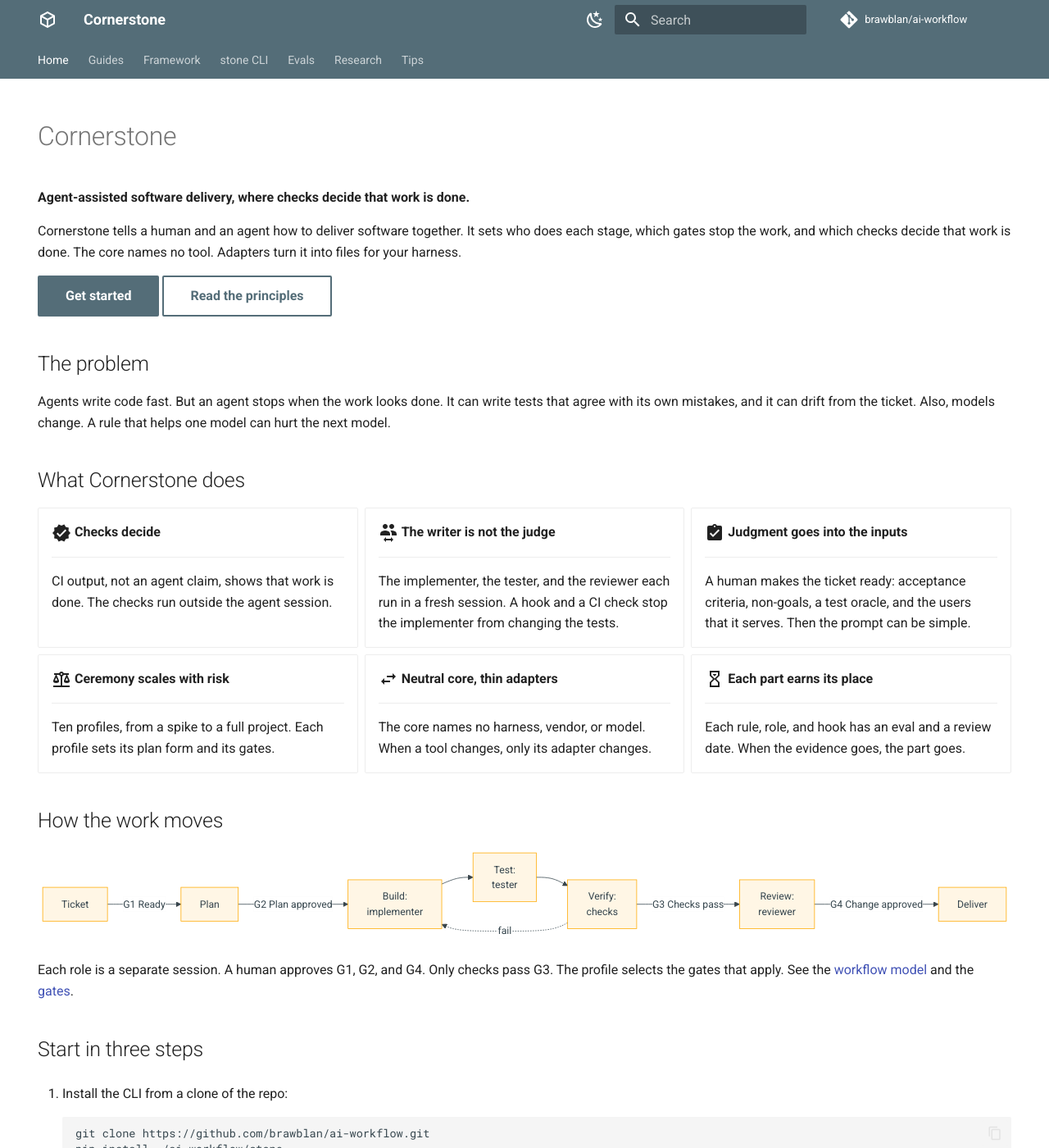
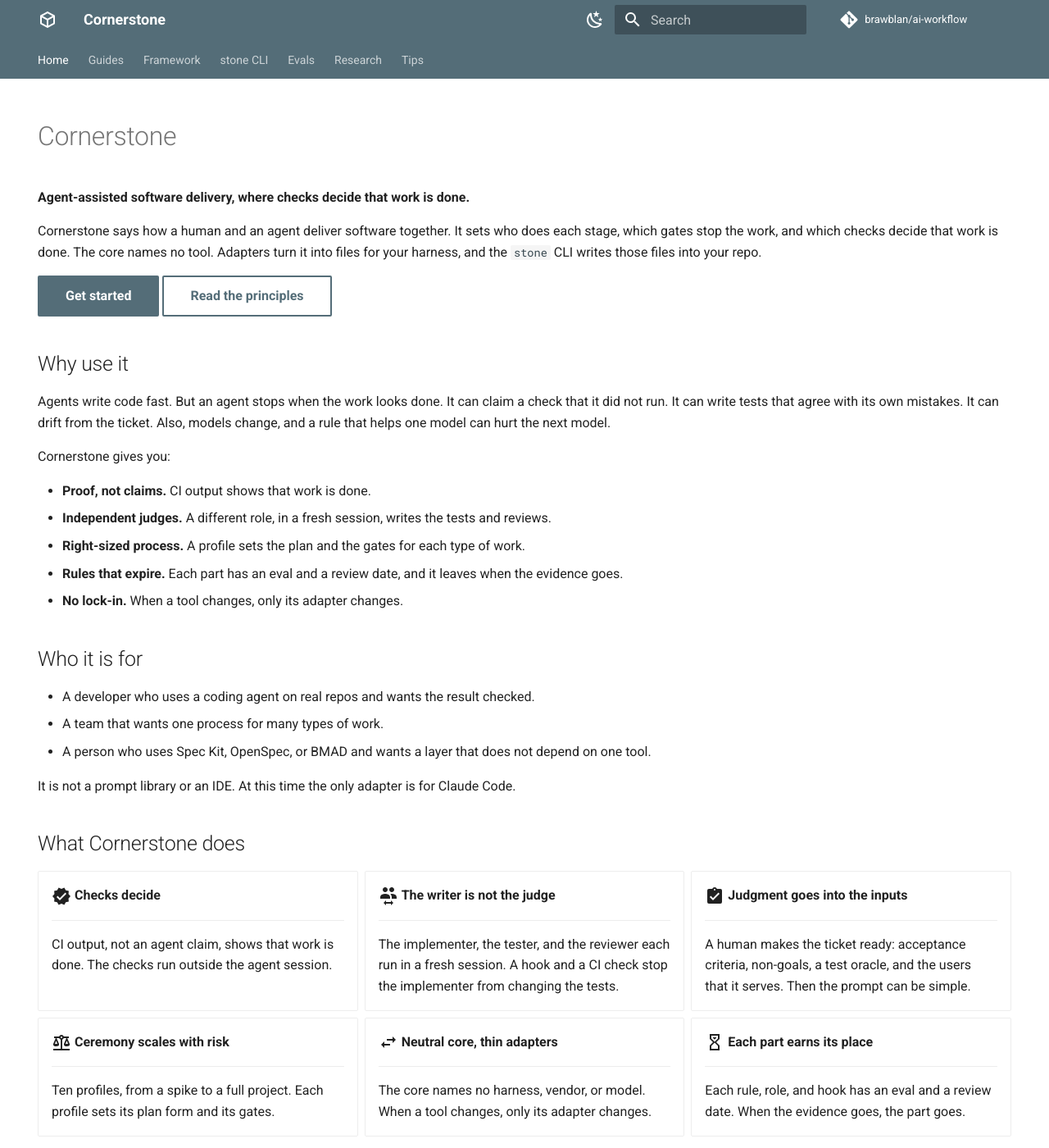
Before and after one commit to brawblan/ai-workflow, an MkDocs documentation site: the page built from website/content/index.md, in a window 1280 px wide and 1400 px high. Shown: the whole window at 82% size. Built offline with MkDocs 1.6.1 and Material for MkDocs 9.7.7, drawn with Linux system fonts in a browser that asks for light colours; comment, search, counter and statistics services are not loaded; some of the changed text lies outside the part shown.

Commit message:
docs(framework): describe Cornerstone and its prior art
Add a prior-art section and decision D40. Rewrite the top of the README
and the docs home page: what Cornerstone is, why use it, who it is for,
and how it compares.

Why: a new reader could not see the value of the framework or how it
differs from Spec Kit, BMAD, and similar tools.

Co-Authored-By: Claude Sonnet 5.5 <noreply@anthropic.com>

```diff
--- a/website/content/index.md
+++ b/website/content/index.md
@@ -8,18 +8,34 @@ hide:
 
 **Agent-assisted software delivery, where checks decide that work is done.**
 
-Cornerstone tells a human and an agent how to deliver software together. It sets who does each
-stage, which gates stop the work, and which checks decide that work is done. The core names no tool.
-Adapters turn it into files for your harness.
+Cornerstone says how a human and an agent deliver software together. It sets who does each stage,
+which gates stop the work, and which checks decide that work is done. The core names no tool.
+Adapters turn it into files for your harness, and the `stone` CLI writes those files into your repo.
 
 [Get started](docs/guides/README.md){ .md-button .md-button--primary }
 [Read the principles](framework/principles.md){ .md-button }
 
-## The problem
+## Why use it
 
-Agents write code fast. But an agent stops when the work looks done. It can write tests that agree
-with its own mistakes, and it can drift from the ticket. Also, models change. A rule that helps one
-model can hurt the next model.
+Agents write code fast. But an agent stops when the work looks done. It can claim a check that it
+did not run. It can write tests that agree with its own mistakes. It can drift from the ticket.
+Also, models change, and a rule that helps one model can hurt the next model.
+
+Cornerstone gives you:
+
+- **Proof, not claims.** CI output shows that work is done.
+- **Independent judges.** A different role, in a fresh session, writes the tests and reviews.
+- **Right-sized process.** A profile sets the plan and the gates for each type of work.
+- **Rules that expire.** Each part has an eval and a review date, and it leaves when the evidence goes.
+- **No lock-in.** When a tool changes, only its adapter changes.
+
+## Who it is for
+
+- A developer who uses a coding agent on real repos and wants the result checked.
+- A team that wants one process for many types of work.
+- A person who uses Spec Kit, OpenSpec, or BMAD and wants a layer that does not depend on one tool.
+
+It is not a prompt library or an IDE. At this time the only adapter is for Claude Code.
 
 ## What Cornerstone does
 
@@ -66,6 +82,12 @@ model can hurt the next model.
     goes.
 
 </div>
+
+## How it compares
+
+Many tools cover one part: a gated flow, role agents, or a file generator. In the sources that we
+read, none joins a neutral core, harness adapters, gates by profile, and an eval and review date for
+each part. See the [prior art](docs/research/dossier.md#5-prior-art).
 
 ## How the work moves
 
```
Also changed, not shown: README.md (+43 -20 lines), docs/research/dossier.md (+36 -2 lines), framework/README.md (+1 -0 lines).
